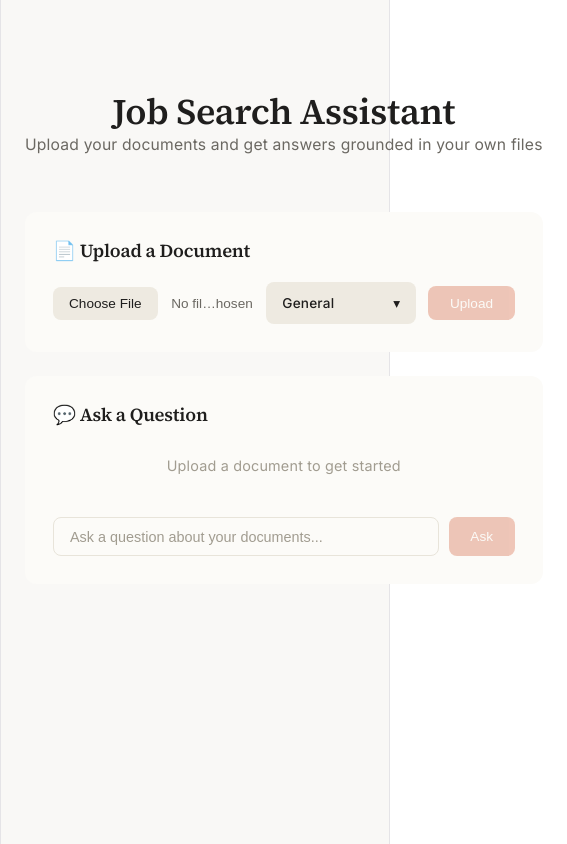
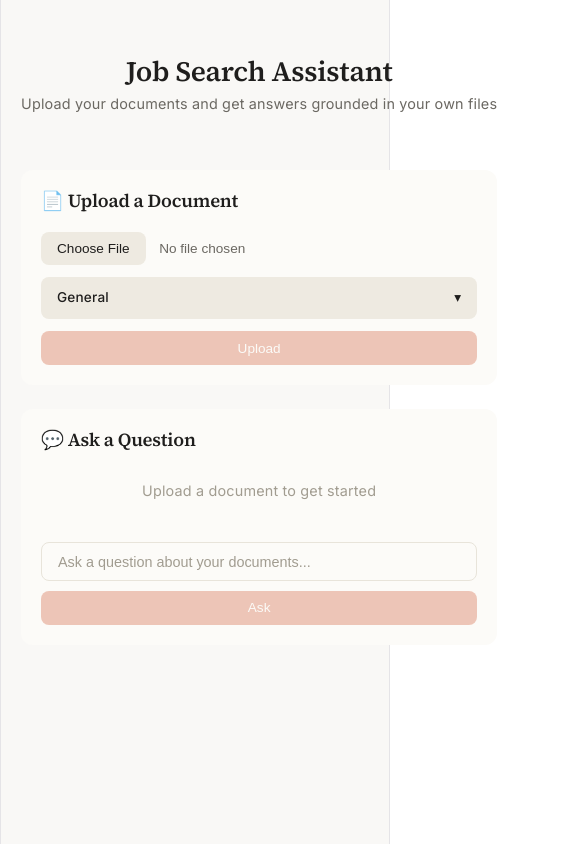
Before and after one commit to ahaanpalo/job-search-rag-assistant, a React (Vite) app in the folder frontend/: page / in a window 390 px wide. Shown: the whole page, 567 px wide, since content can reach past the window. Built offline with nearby package versions, Linux system fonts and the light colour scheme.

Commit message:
Add responsive breakpoints for mobile

```diff
--- a/frontend/src/App.css
+++ b/frontend/src/App.css
@@ -293,3 +293,50 @@ button:disabled {
   background: #D97757;
   color: #FCFBF8;
 }
+
+@media (max-width: 640px) {
+  .app {
+    padding: 2.5rem 1.25rem 4rem;
+  }
+
+  .header h1 {
+    font-size: 1.75rem;
+  }
+
+  .header p {
+    font-size: 0.9rem;
+  }
+
+  .card {
+    padding: 1.25rem;
+  }
+
+  .upload-row {
+    flex-direction: column;
+    align-items: stretch;
+  }
+
+  .dropdown {
+    width: 100%;
+  }
+
+  .upload-row button {
+    width: 100%;
+  }
+
+  input[type="file"] {
+    width: 100%;
+  }
+
+  .input-row {
+    flex-direction: column;
+  }
+
+  .input-row button {
+    width: 100%;
+  }
+
+  .message {
+    max-width: 92%;
+  }
+}
```
